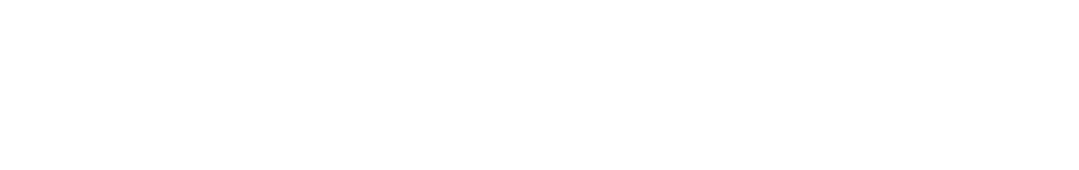
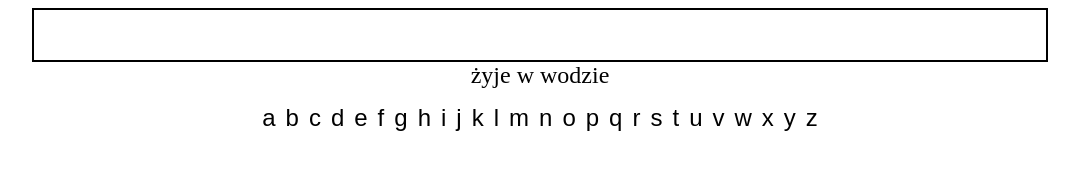
Before and after one commit to CodingTigerPaw/HangmanGame, a plain HTML site: page index.html in a window 1280 px wide. Shown: the whole page, without its empty margins (100-1179 px from the left). Drawn offline with Linux system fonts and the light colour scheme.

Commit message:
continue working on a class Game and create file for Class Quote

```diff
--- a/App/Game.js
+++ b/App/Game.js
@@ -6,11 +6,45 @@ class Game {
         outputWrapper
     }){
         this.letterWrapper = letterWrapper;
-        this. categoryWrapper = categoryWrapper;
+        this.categoryWrapper = categoryWrapper;
         this.wordWrapper = wordWrapper;
         this.outputWrapper = outputWrapper
+
+        const {text , category} = this.quotes[Math.floor(Math.random() * this.quotes.length)]
+        this.categoryWrapper.innerHTML = category
     }
-    init(){
+
+    quotes = [{
+        text: 'tygrys',
+        category: "duży kot"
+    },
+    {
+        text: 'koczilla',
+        category: 'zwierzę domowę'
+    },
+    {
+        text: "rekin",
+        category: 'żyje w wodzie'
+    }]
+    showLabel(letter){
+        console.log(letter)
+       }
+    drawLetters(){
+        for(let i=0; i<26; i++){
+            const label = (i+10).toString(36)  // crate alfabet labels from asci codes
+            const button = document.createElement('button')
+            button.classList.add('btn')
+            button.addEventListener('click', () => this.showLabel(label))  //
+            button.innerHTML = label
+            this.letterWrapper.appendChild(button)
+        }
+    }
+    selectQoute(){
 
     }
+
+    init(){
+       this.drawLetters()
+    }
+
 }
--- a/index.html
+++ b/index.html
@@ -3,6 +3,7 @@
 <head>
     <meta charset="UTF-8">
     <meta name="viewport" content="width=device-width, initial-scale=1.0">
+    <link rel="stylesheet" href="./style.css">
     <title>Document</title>
 </head>
 <body>
@@ -11,7 +12,6 @@
         <div id="word"></div>
         <div id="category"></div>
         <div id="letters"></div>
-
     </section>
     <script src="./App/Game.js"></script>
     <script>
--- a/style.css
+++ b/style.css
@@ -0,0 +1,29 @@
+#output, #letters{
+    margin: 0 auto;
+}
+#letters{
+    width: 50%;
+    text-align: center;
+    margin-top: 10px;
+}
+#output{
+    width: 80%;
+    height: 50px;
+    border: 2px solid #000;
+}
+#category{
+    font-size: 24px;
+    width: 100%;
+    text-align: center;
+}
+.btn{
+    background: none;
+    border: none;
+    font-size: 24px;
+    padding: 5px;
+}
+.btn:hover{
+    background-color: #bbb;
+    color: #fff;
+    cursor: pointer
+}
```
Also changed, not shown: App/Quote.js (added).
